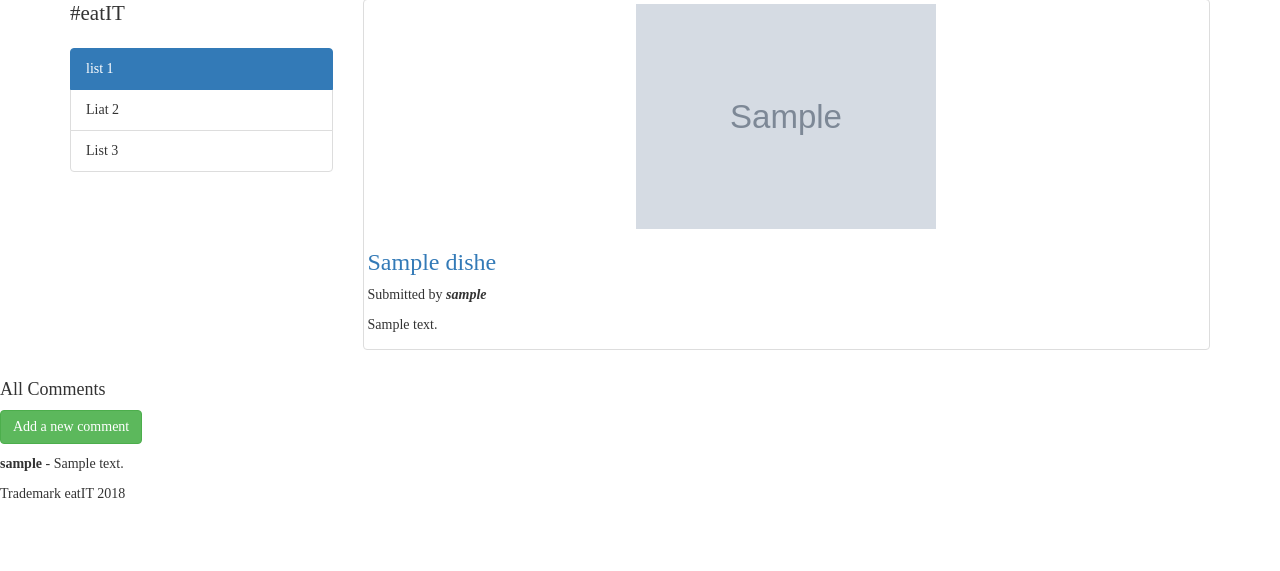
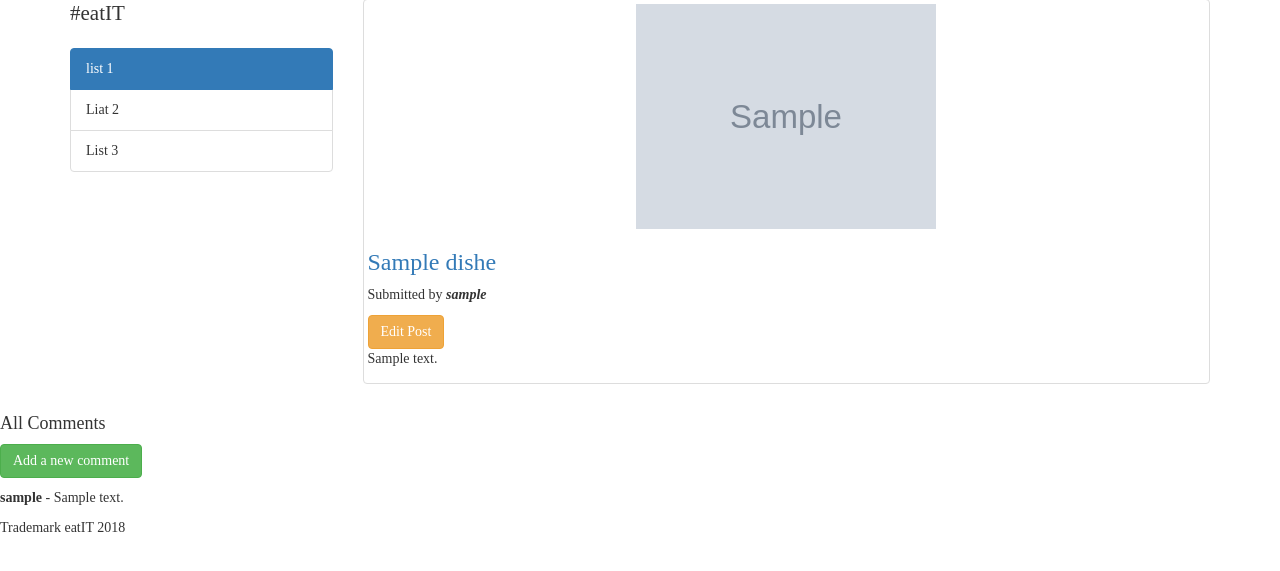
Before and after one commit to codekyd/eatIT, a Node server app: page /dishes/600000000000000000000001 in a window 1280 px wide. Shown: the part 73-644 px from the top of the page. Run offline with Node 20, Linux system fonts and the light colour scheme; tables that the repository leaves empty hold one stand-in row (values such as "Sample post"); grey boxes marked "Sample" are stand-in pictures; some libraries are stand-ins or nearby versions.

Commit message:
added update theshow file to show the updated post

```diff
--- a/views/dishes/show.ejs
+++ b/views/dishes/show.ejs
@@ -22,6 +22,8 @@
                     <p> Submitted by <strong> <em><%= dish.author.username%></em></strong></p>
 
                     </div>
+
+                    <a href="/dishes/<%=dish._id%>/edit" class="btn btn-warning">Edit Post</a>
                     <p><%= dish.description%> </p>
                 </div>
             </div>
```
